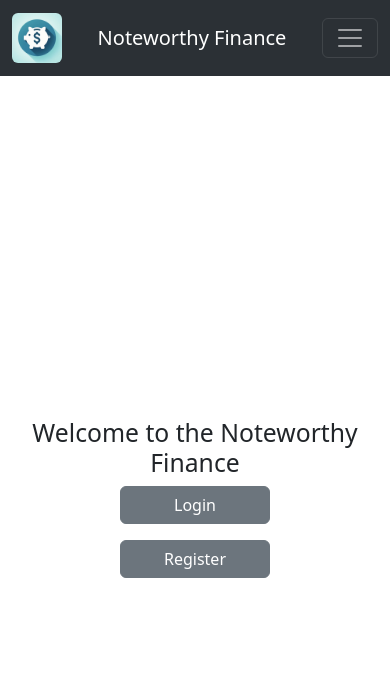
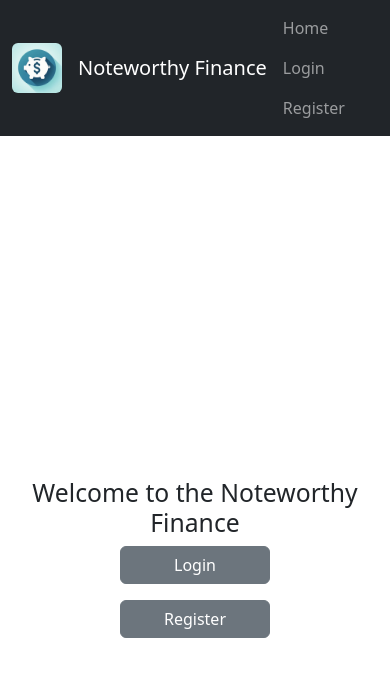
Before and after one commit to vitorpereira26r/money-management-frontend, a React (Vite) app: page / in a window 390 px wide. Shown: the top 676 px of the page. Built offline with nearby package versions, Linux system fonts and the light colour scheme.

Commit message:
navbar responsive bug corrected

```diff
--- a/package.json
+++ b/package.json
@@ -11,7 +11,7 @@
   },
   "dependencies": {
     "axios": "^1.6.0",
-    "bootstrap": "^5.3.1",
+    "bootstrap": "^5.3.2",
     "react": "^18.2.0",
     "react-dom": "^18.2.0",
     "react-router-dom": "^6.15.0"
--- a/src/App.tsx
+++ b/src/App.tsx
@@ -1,5 +1,4 @@
 import { BrowserRouter as Router, Route, Routes } from "react-router-dom";
-import { Navbar } from "./components/Navbar/Navbar"
 import { Login } from "./Pages/Login/Login"
 import { UserAccess } from "./Pages/User/UserAccess"
 import { RequireAuth } from "./contexts/Auth/RequiteAuth"
@@ -8,6 +7,7 @@ import { LandingPage } from "./Pages/LandingPage/LadingPage"
 import { Home } from "./Pages/Home/Home"
 import { TransactionsPage } from "./Pages/TransactionsPage/TransactionsPage"
 import { UserConfig } from "./Pages/UserConfig/UserConfig"
+import { Navbar } from "./components/Navbar/Navbar";
 
 function App() {
 
--- a/src/components/Navbar/Navbar.tsx
+++ b/src/components/Navbar/Navbar.tsx
@@ -1,5 +1,5 @@
-import React, { useContext } from 'react'
-import { AuthContext } from '../../contexts/Auth/AuthContext'
+import React, { useContext } from 'react';
+import { AuthContext } from '../../contexts/Auth/AuthContext';
 
 export const Navbar: React.FC = () => {
   const auth = useContext(AuthContext);
@@ -11,17 +11,14 @@ export const Navbar: React.FC = () => {
 
   return (
     <div>
-      <nav className="navbar navbar-expand-lg bg-dark bg-body-tertiary" data-bs-theme="dark">
+      <nav className="navbar navbar-expand-lg navbar-dark bg-dark">
         <div className="container-fluid">
           <a className='navbar-brand' href="/">
             <img className="rounded float-start" src="/logo/icon.jpg" width="50" height="50" alt="logo" />
           </a>
           <a className="navbar-brand" href="/">Noteworthy Finance</a>
-          <button className="navbar-toggler" type="button" data-bs-toggle="collapse" data-bs-target="#navbarToggleExternalContent" aria-controls="navbarToggleExternalContent" aria-expanded="false" aria-label="Toggle navigation">
-            <span className="navbar-toggler-icon"></span>
-          </button>
-          <div className="collapse navbar-collapse" id="navbarToggleExternalContent">
-            <ul className="navbar-nav me-auto mb-2 mb-lg-0">
+          <div className="d-flex flex-grow-1 justify-content-lg-start justify-content-between">
+            <ul className="navbar-nav">
               <li className="nav-item">
                 <a className="nav-link" aria-current="page" href="/home">Home</a>
               </li>
--- a/src/main.tsx
+++ b/src/main.tsx
@@ -1,7 +1,8 @@
 import ReactDOM from 'react-dom/client';
 
 import App from './App';
-import 'bootstrap/dist/css/bootstrap.css'
+import 'bootstrap/dist/css/bootstrap.min.css'
+import 'bootstrap/dist/js/bootstrap.bundle.min.js';
 import { AuthProvider } from './contexts/Auth/AuthProvider';
 
 const root = ReactDOM.createRoot(
```
Also changed, not shown: 1 other file (tests, documents, lock files or other folders).
